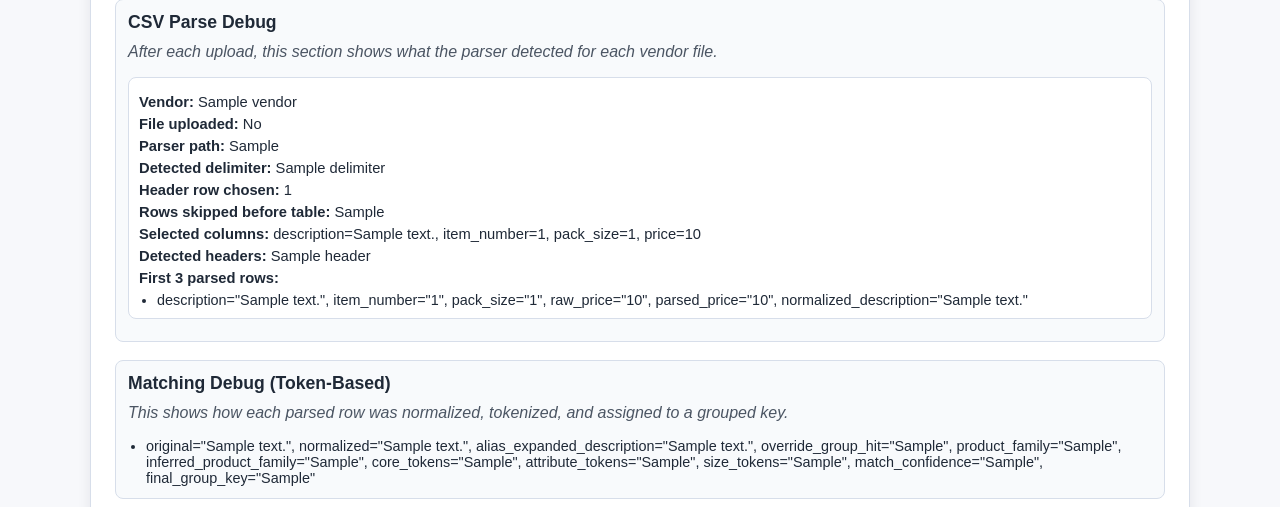
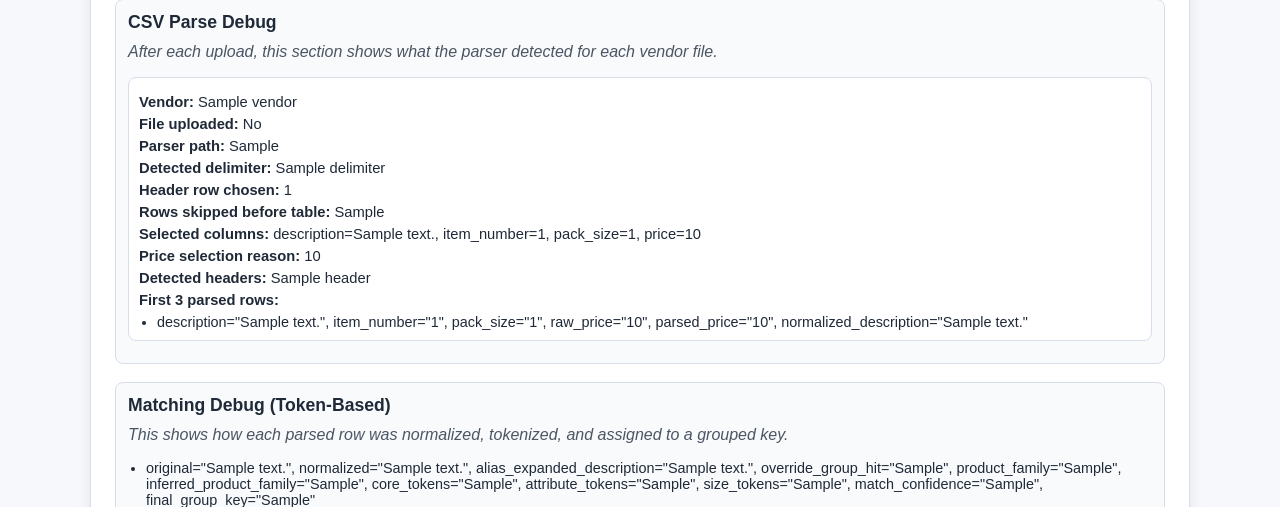
Before and after one commit to Mfaraglia/Confluence, a Flask app: template templates/index.html in a window 1280 px wide. Shown: the part 429-936 px from the top of the page. Run offline with Flask 3, Linux system fonts and the light colour scheme; the template is opened without the code that fills it: most values are stand-ins (such as "Sample title", 1, 10 or a date in 2020).

Commit message:
Fix US Foods price auto-mapping and stabilize review decision persistence

```diff
--- a/app.py
+++ b/app.py
@@ -17,6 +17,7 @@ MATCH_MEMORY_FILE = "match_memory.json"
 # 2) apply manual column mapping
 # This keeps the app beginner-friendly without adding a database.
 UPLOAD_CACHE: Dict[str, Dict[str, str]] = {}
+SESSION_REVIEW_MEMORY: Dict[str, Dict[str, Any]] = {}
 
 
 def load_match_memory() -> Dict[str, Any]:
@@ -48,6 +49,12 @@ def build_pair_key(left: str, right: str) -> str:
     b = clean_description_for_match(right)
     return "||".join(sorted([a, b]))
 
+
+def get_session_id() -> str:
+    if "session_id" not in session:
+        session["session_id"] = str(uuid.uuid4())
+    return str(session["session_id"])
+
 # These lists hold common header names we might see in vendor CSV files.
 DESCRIPTION_KEYS = [
     "description",
@@ -56,7 +63,7 @@ DESCRIPTION_KEYS = [
     "product",
     "name",
 ]
-PRICE_KEYS = ["price", "unit price", "cost", "net price"]
+PRICE_KEYS = ["price", "product price", "unit price", "net price", "sell price", "cost"]
 ITEM_NUMBER_KEYS = ["item number", "item #", "item_no", "item no", "sku"]
 PACK_SIZE_KEYS = ["pack size", "pack", "size", "uom"]
 PRODUCT_NUMBER_KEYS = ["product number", "item number", "item #", "sku", "product #"]
@@ -69,6 +76,7 @@ HEADER_HINT_KEYS = [
     "price",
     "product price",
 ]
+PRICE_HEADER_CANDIDATES = ["price", "product price", "unit price", "net price", "sell price"]
 
 # Simple replacement rules for common foodservice abbreviations/variants.
 TERM_REPLACEMENTS = {
@@ -460,6 +468,7 @@ def parse_vendor_text(
         "parser_path": "not used",
         "delimiter": "",
         "selected_columns": {},
+        "price_selection_reason": "",
         "mapping_needed": False,
         "header_row_index": 0,
         "skipped_intro_rows": 0,
@@ -498,6 +507,11 @@ def parse_vendor_text(
     item_col = pick_column(fieldnames, ITEM_NUMBER_KEYS + PRODUCT_NUMBER_KEYS)
     pack_col = pick_column(fieldnames, PACK_SIZE_KEYS)
 
+    likely_price_columns = [
+        name for name in fieldnames if normalize(name) in PRICE_HEADER_CANDIDATES
+    ]
+    price_selection_reason = ""
+
     # If user provided manual mapping, use those selections.
     # If not, use automatic guesses.
     if mapping:
@@ -505,6 +519,18 @@ def parse_vendor_text(
         item_col = mapping.get("item_number") or item_col
         pack_col = mapping.get("pack_size") or pack_col
         price_col = mapping.get("price") or price_col
+        if mapping.get("price"):
+            price_selection_reason = "manual mapping selected price column"
+    else:
+        if price_col:
+            price_selection_reason = "auto-detected standard price header"
+        elif len(likely_price_columns) == 1:
+            price_col = likely_price_columns[0]
+            price_selection_reason = "auto-selected because exactly one likely price header exists"
+        elif len(likely_price_columns) > 1:
+            price_selection_reason = "multiple likely price headers found; manual selection may be needed"
+        else:
+            price_selection_reason = "no likely price header found"
 
     debug_info["selected_columns"] = {
         "description": desc_col or "",
@@ -512,6 +538,7 @@ def parse_vendor_text(
         "pack_size": pack_col or "",
         "price": price_col or "",
     }
+    debug_info["price_selection_reason"] = price_selection_reason
 
     if not desc_col:
         errors.append(f"{vendor_name}: Please choose a Product Description column.")
@@ -617,6 +644,7 @@ def parse_vendor_csv(
             "parser_path": "not used",
             "delimiter": "",
             "selected_columns": {},
+            "price_selection_reason": "",
             "mapping_needed": False,
             "header_row_index": 0,
             "skipped_intro_rows": 0,
@@ -634,6 +662,7 @@ def parse_vendor_csv(
             "parser_path": "normal",
             "delimiter": "",
             "selected_columns": {},
+            "price_selection_reason": "",
             "mapping_needed": False,
             "header_row_index": 0,
             "skipped_intro_rows": 0,
@@ -857,6 +886,10 @@ def index():
         action = request.form.get("action", "upload")
         upload_id = request.form.get("upload_id", "")
         match_memory = load_match_memory()
+        session_id = get_session_id()
+        session_memory = SESSION_REVIEW_MEMORY.get(session_id, {"confirmed": {}, "rejected": set()})
+        match_memory["confirmed"].update(session_memory.get("confirmed", {}))
+        match_memory["rejected"].update(set(session_memory.get("rejected", set())))
         fallback_memory = session.get("match_memory_fallback", {})
         if isinstance(fallback_memory, dict):
             match_memory["confirmed"].update(fallback_memory.get("confirmed", {}))
@@ -934,6 +967,7 @@ def index():
                             "parser_path": "not used",
                             "delimiter": "",
                             "selected_columns": {},
+                            "price_selection_reason": "",
                             "mapping_needed": False,
                             "header_row_index": 0,
                             "skipped_intro_rows": 0,
@@ -979,6 +1013,7 @@ def index():
                 )
 
                 save_status = "failed"
+                storage_location = "none"
                 if pair_key and decision == "match":
                     match_memory["confirmed"][pair_key] = proposed_group_key
                     match_memory["rejected"].discard(pair_key)
@@ -991,19 +1026,30 @@ def index():
                 try:
                     save_match_memory(match_memory)
                     save_status = "succeeded"
+                    storage_location = "local_file"
                 except Exception:
-                    # Fallback for environments where local file writes are unreliable (e.g. Vercel).
-                    session["match_memory_fallback"] = {
-                        "confirmed": match_memory.get("confirmed", {}),
-                        "rejected": sorted(list(match_memory.get("rejected", set()))),
-                    }
-                    save_status = "failed (stored in session memory fallback)"
+                    save_status = "succeeded"
+                    storage_location = "server_memory_fallback"
 
-                print(f"{debug_prefix}, save_status={save_status}")
+                # Always mirror memory to server-side in-memory store for stable active-session behavior.
+                SESSION_REVIEW_MEMORY[session_id] = {
+                    "confirmed": dict(match_memory.get("confirmed", {})),
+                    "rejected": set(match_memory.get("rejected", set())),
+                }
+                session["match_memory_fallback"] = {
+                    "confirmed": match_memory.get("confirmed", {}),
+                    "rejected": sorted(list(match_memory.get("rejected", set()))),
+                }
+
+                print(f"{debug_prefix}, save_status={save_status}, stored_in={storage_location}")
                 if save_status.startswith("succeeded"):
-                    review_success_messages.append(f"{debug_prefix}, save_status={save_status}")
+                    review_success_messages.append(
+                        f"{debug_prefix}, save_status={save_status}, stored_in={storage_location}"
+                    )
                 else:
-                    review_error_messages.append(f"{debug_prefix}, save_status={save_status}")
+                    review_error_messages.append(
+                        f"{debug_prefix}, save_status={save_status}, stored_in={storage_location}"
+                    )
             except Exception as exc:
                 error_message = f"Review submission error: {exc}"
                 print(error_message)
--- a/templates/index.html
+++ b/templates/index.html
@@ -347,6 +347,7 @@
               pack_size={{ detail.selected_columns.pack_size if detail.selected_columns else "none" }},
               price={{ detail.selected_columns.price if detail.selected_columns else "none" }}
             </p>
+            <p><strong>Price selection reason:</strong> {{ detail.price_selection_reason if detail.price_selection_reason else "N/A" }}</p>
             <p><strong>Detected headers:</strong>
               {% if detail.headers %}
                 {{ detail.headers|join(", ") }}
```
